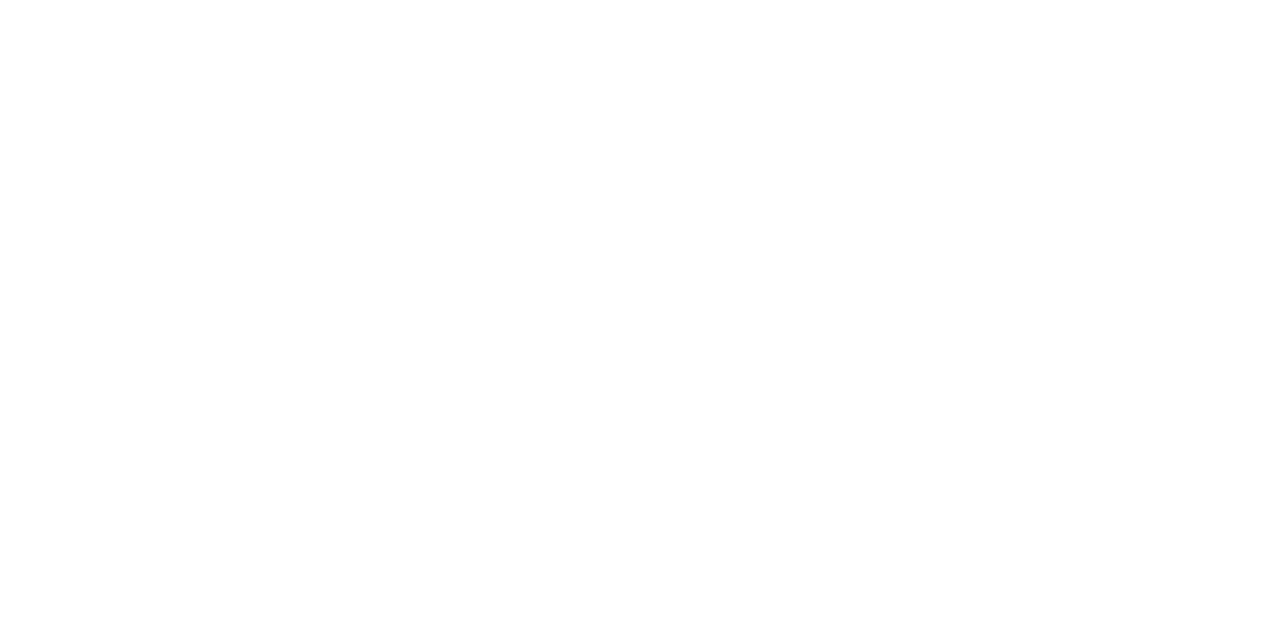
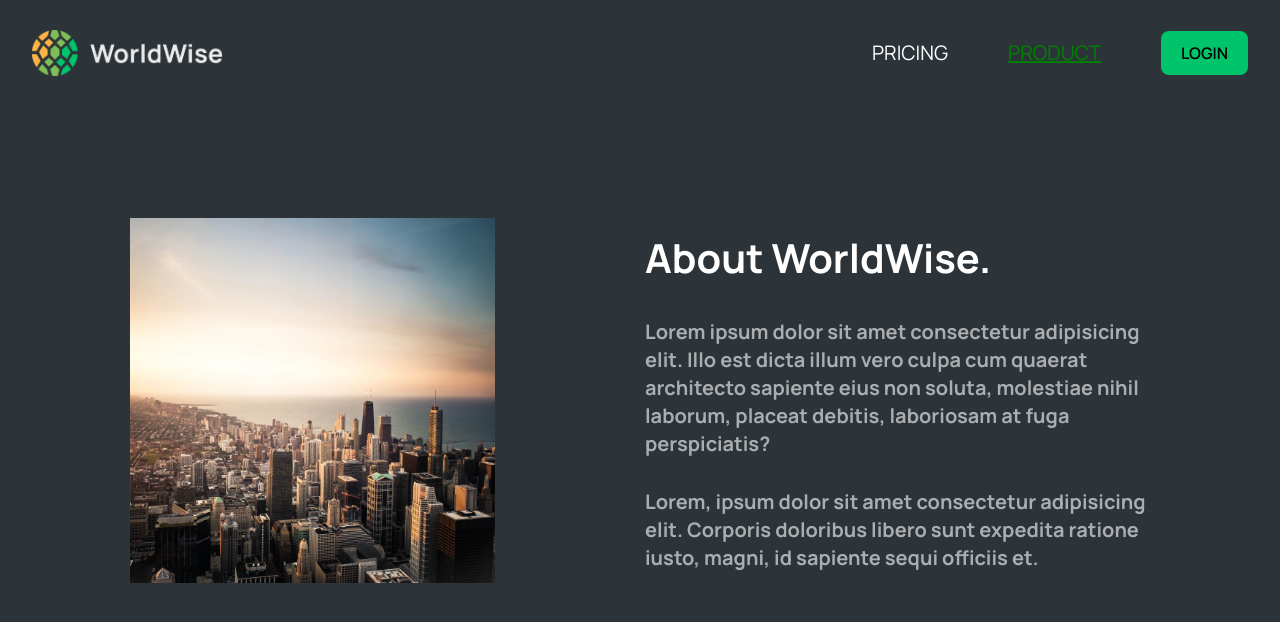
Before and after one commit to HasnainRaza026/React-Practice-02, a React (Vite) app in the folder world-wise/: page /product in a window 1280 px wide. Shown: the top 622 px of the page. Built offline with nearby package versions, Linux system fonts and the light colour scheme.

Commit message:
made the home, pricing and product page, now working on login page

```diff
--- a/world-wise/src/App.jsx
+++ b/world-wise/src/App.jsx
@@ -4,14 +4,16 @@
 import Pricing from "./pages/Pricing";
 import Product from "./pages/Product";
 import PageNotFound from "./pages/PageNotFound";
+import Login from "./pages/Login";
 
 function App() {
   return (
     <BrowserRouter>
       <Routes>
         <Route index element={<Home />} />
-        <Route path="/pricing" element={<Pricing />} />
-        <Route path="/product" element={<Product />} />
+        <Route path="pricing" element={<Pricing />} />
+        <Route path="product" element={<Product />} />
+        <Route path="login" element={<Login />} />
         <Route path="*" element={<PageNotFound />} />
       </Routes>
     </BrowserRouter>
--- a/world-wise/src/components/Button.jsx
+++ b/world-wise/src/components/Button.jsx
@@ -1,6 +1,6 @@
 function Button({ text }) {
   return (
-    <button className="text-black font-semibold !px-5 !py-2.5 bg-[#00C46A] rounded-lg cursor-pointer hover:bg-[#00FF8A] transition delay-200 ease-in-out">
+    <button className="text-black font-semibold !px-5 !py-2.5 bg-[#00C46A] rounded-lg cursor-pointer hover:bg-[#00FF8A] transition delay-200 ease-in-out w-max">
       {text}
     </button>
   );
--- a/world-wise/src/components/Header.jsx
+++ b/world-wise/src/components/Header.jsx
@@ -1,17 +1,26 @@
+import { NavLink, Link } from "react-router-dom";
 import Button from "./Button";
 
 function Header() {
   return (
     <header className="flex justify-between w-[95%] fixed z-10 top-[30px] left-1/2 transform -translate-x-1/2">
+      <Link to="/">
         <img
           src="./src/assets/logo.png"
           alt="logo"
           className="w-[191px] h-[46px]"
         />
+      </Link>
       <div className="flex gap-[60px] items-center">
-        <p className="font-medium text-xl">PRICING</p>
-        <p className="font-medium text-xl">PRODUCT</p>
+        <NavLink className="font-medium text-xl" to="/pricing">
+          PRICING
+        </NavLink>
+        <NavLink className="font-medium text-xl" to="/product">
+          PRODUCT
+        </NavLink>
+        <Link to="/login">
           <Button text={"LOGIN"} />
+        </Link>
       </div>
     </header>
   );
--- /dev/null
+++ b/world-wise/src/components/Heading.jsx
@@ -0,0 +1,5 @@
+function Heading({ children }) {
+  return <p className="font-bold text-[40px]">{children}</p>;
+}
+
+export default Heading;
--- /dev/null
+++ b/world-wise/src/components/Paragraph.jsx
@@ -0,0 +1,7 @@
+function Paragraph({ children, classToAdd = "" }) {
+  return (
+    <p className={`text-xl font-bold opacity-60 ${classToAdd}`}>{children}</p>
+  );
+}
+
+export default Paragraph;
--- a/world-wise/src/index.css
+++ b/world-wise/src/index.css
@@ -1,5 +1,9 @@
+@import "https://fonts.googleapis.com/css2?family=Manrope:wght@400;600;700;800&display=swap";
 @import "tailwindcss";
-@import "https://fonts.googleapis.com/css2?family=Manrope:wght@400;600;700;800&display=swap";
+
+:root {
+  --bg-primary-color: #2d3439;
+}
 
 * {
   padding: 0;
@@ -10,5 +14,9 @@
 body {
   font-family: "Manrope", sans-serif;
   color: white;
-  /* font-size: 1rem; */
 }
+
+.active {
+  color: green;
+  text-decoration: underline;
+}
--- a/world-wise/src/pages/Home.jsx
+++ b/world-wise/src/pages/Home.jsx
@@ -1,12 +1,27 @@
+import { Link } from "react-router-dom";
+import Button from "../components/Button";
 import Header from "../components/Header";
+import Heading from "../components/Heading";
+import Paragraph from "../components/Paragraph";
 
 function Home() {
   return (
-    <div className="relative bg-[url('./src/assets/bg.jpg')] bg-cover bg-center h-full w-full flex item-center justify-center">
+    <div className="relative bg-[url('./src/assets/bg.jpg')] bg-cover bg-center h-full w-full flex justify-center items-center">
       <div class="absolute inset-0 bg-[#0C1810]/60"></div>
       <Header />
-      <div class="relative z-10">
-        <h1>hi</h1>
+      <div class="relative z-10 w-[1122px] flex flex-col gap-[40px] items-center">
+        <div className="flex flex-col items-center">
+          <Heading>You travel the world.</Heading>
+          <Heading>WorldWise keeps track of your adventures</Heading>
+        </div>
+        <Paragraph classToAdd="text-center">
+          A world map that tracks your footsteps into every city you can think
+          of. Never forget your wonderful experiences, and show your friends how
+          you have wandered the world.
+        </Paragraph>
+        <Link to="/login">
+          <Button text={"START TRACKING NOW"} />
+        </Link>
       </div>
     </div>
   );
--- /dev/null
+++ b/world-wise/src/pages/Login.jsx
@@ -0,0 +1,11 @@
+import Header from "../components/Header";
+
+function Login() {
+  return (
+    <div className="bg-[var(--bg-primary-color)] w-full h-full">
+      <Header />
+    </div>
+  );
+}
+
+export default Login;
--- a/world-wise/src/pages/Pricing.jsx
+++ b/world-wise/src/pages/Pricing.jsx
@@ -1,5 +1,31 @@
+import Header from "../components/Header";
+import Heading from "../components/Heading";
+import Paragraph from "../components/Paragraph";
+
 function Pricing() {
-  return <div>Pricing</div>;
+  return (
+    <div className="bg-[var(--bg-primary-color)] w-full h-full flex justify-center items-center">
+      <Header />
+      <div className="flex gap-[150px] items-center">
+        <div className="flex flex-col gap-[30px] w-[505px]">
+          <div className="flex flex-col">
+            <Heading>Simple pricing.</Heading>
+            <Heading>Just $9/month.</Heading>
+          </div>
+          <Paragraph classToAdd="text-start">
+            Lorem ipsum dolor, sit amet consectetur adipisicing elit. Vitae vel
+            labore mollitia iusto. Recusandae quos provident, laboriosam fugit
+            voluptatem iste.
+          </Paragraph>
+        </div>
+        <img
+          className="w-[365px] h-[365px]"
+          src="./src/assets/img-1.jpg"
+          alt="image"
+        />
+      </div>
+    </div>
+  );
 }
 
 export default Pricing;
--- a/world-wise/src/pages/Product.jsx
+++ b/world-wise/src/pages/Product.jsx
@@ -1,5 +1,34 @@
+import Header from "../components/Header";
+import Heading from "../components/Heading";
+import Paragraph from "../components/Paragraph";
+
 function Product() {
-  return <div>Product</div>;
+  return (
+    <div className="bg-[var(--bg-primary-color)] w-full h-full flex justify-center items-center">
+      <Header />
+      <div className="flex gap-[150px] items-center">
+        <img
+          className="w-[365px] h-[365px]"
+          src="./src/assets/img-2.jpg"
+          alt="image"
+        />
+        <div className="flex flex-col gap-[30px] w-[505px]">
+          <Heading>About WorldWise.</Heading>
+          <Paragraph classToAdd="text-start">
+            Lorem ipsum dolor sit amet consectetur adipisicing elit. Illo est
+            dicta illum vero culpa cum quaerat architecto sapiente eius non
+            soluta, molestiae nihil laborum, placeat debitis, laboriosam at fuga
+            perspiciatis?
+          </Paragraph>
+          <Paragraph classToAdd="text-start">
+            Lorem, ipsum dolor sit amet consectetur adipisicing elit. Corporis
+            doloribus libero sunt expedita ratione iusto, magni, id sapiente
+            sequi officiis et.
+          </Paragraph>
+        </div>
+      </div>
+    </div>
+  );
 }
 
 export default Product;
```
Lines whose indentation alone changed are shown as unchanged.
